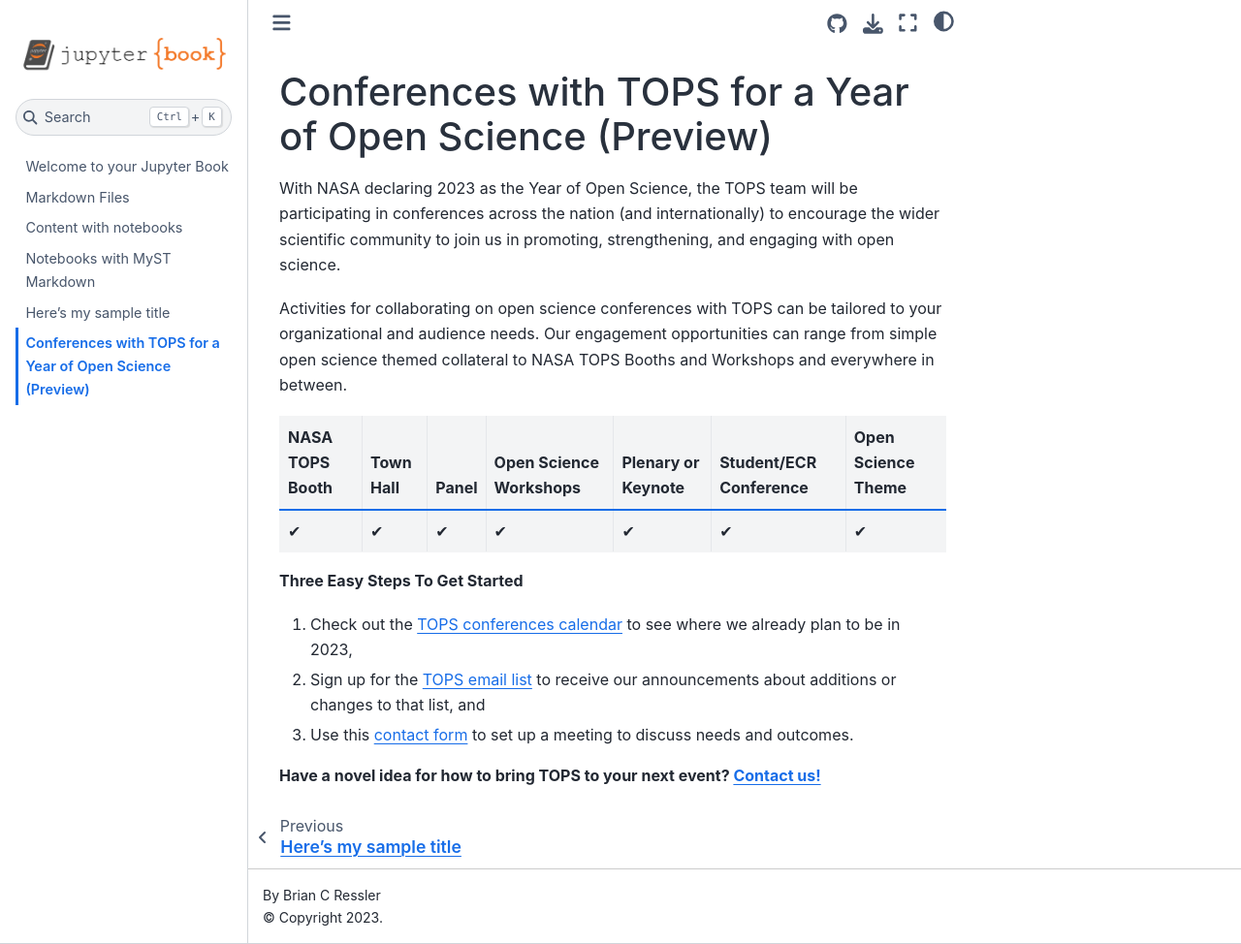
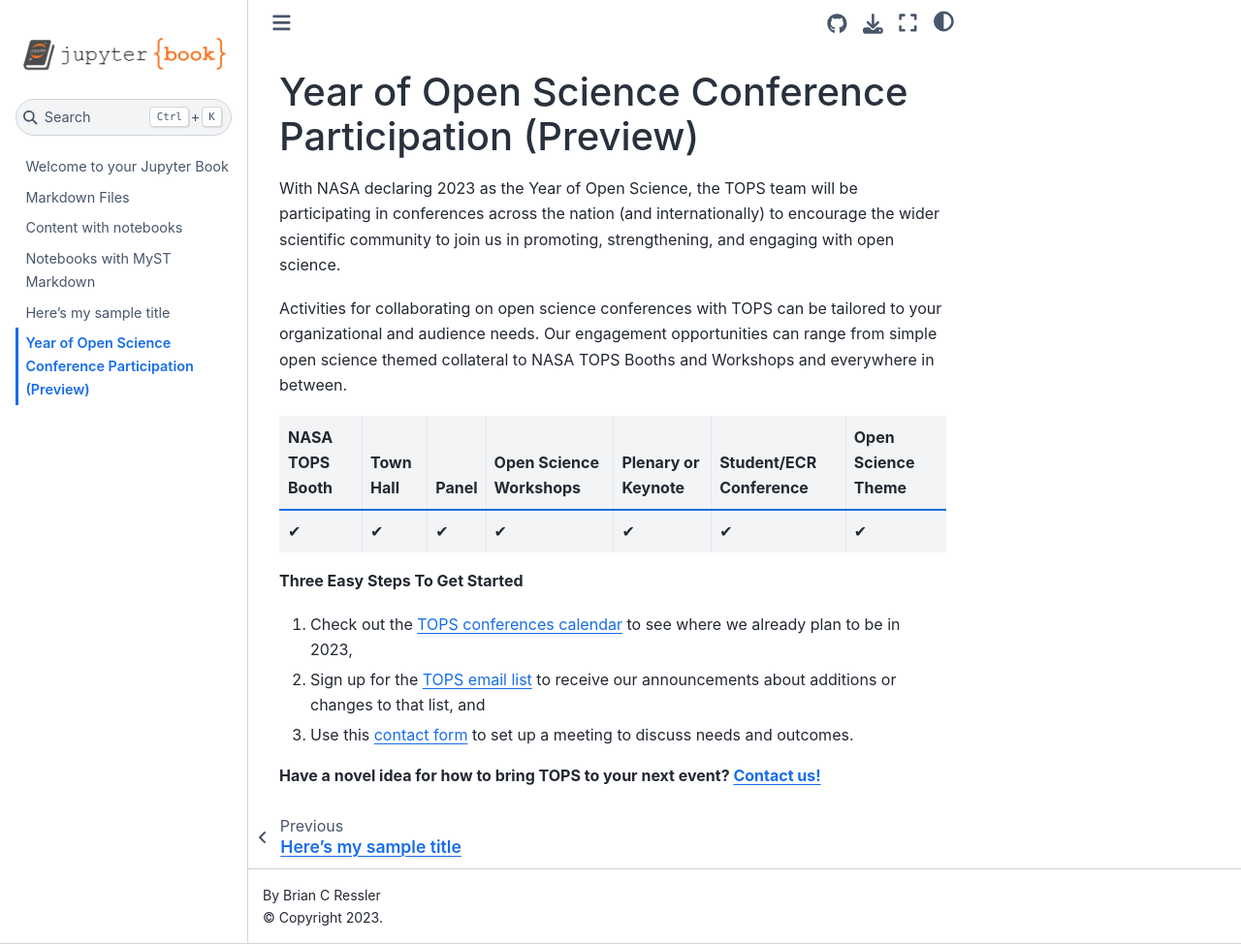
Before and after one commit to bressler1995/jupyertest, a Jupyter Book: the page built from conferences-preview.md, in a window 1280 px wide and 974 px high. Shown: the whole window at 97% size. Built offline with Jupyter Book 1.0.4 settings and Sphinx 7.4.7 and the Sphinx Book theme 1.1.4, drawn with Linux system fonts in a browser that asks for light colours.

Commit message:
Change title forgot to do that

```diff
--- a/conferences-preview.md
+++ b/conferences-preview.md
@@ -1,4 +1,4 @@
-# Conferences with TOPS for a Year of Open Science (Preview)
+# Year of Open Science Conference Participation (Preview)
 
 With NASA declaring 2023 as the Year of Open Science, the TOPS team will be participating in conferences across the nation (and internationally) to encourage the wider scientific community to join us in promoting, strengthening, and engaging with open science.
 
```
